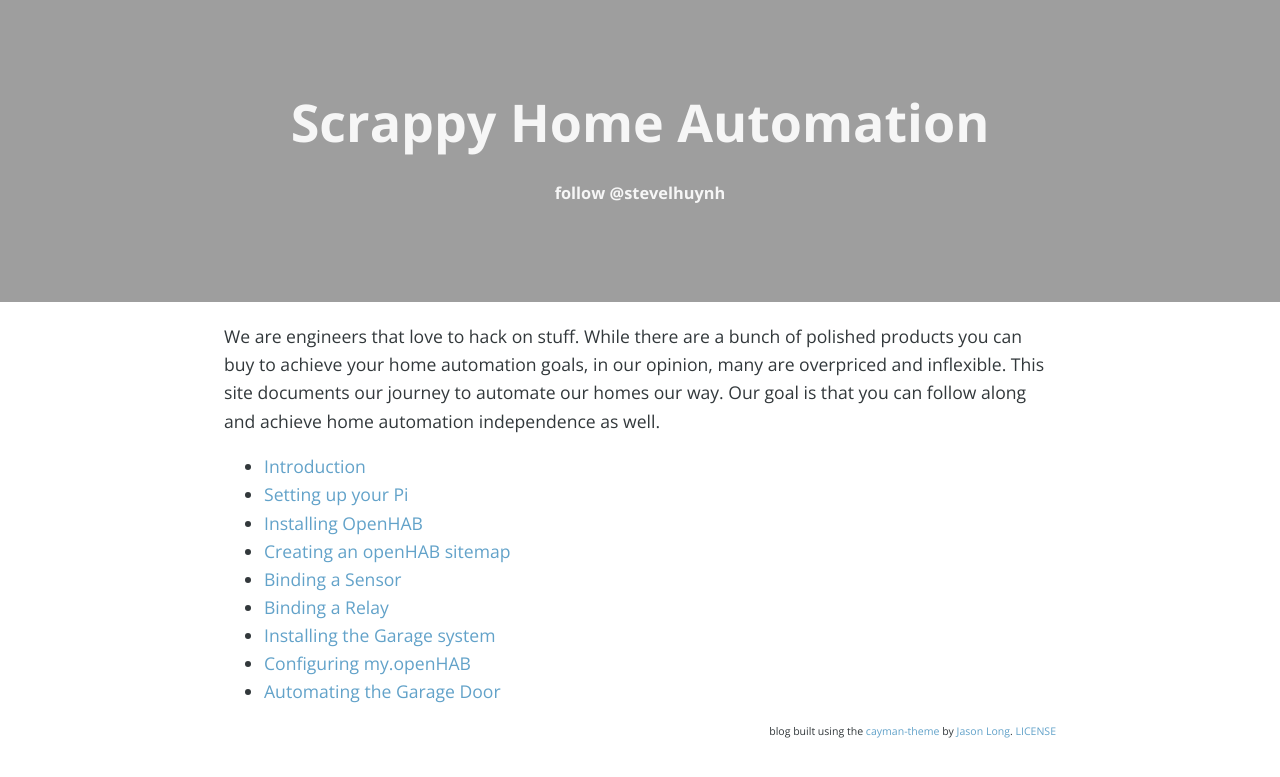
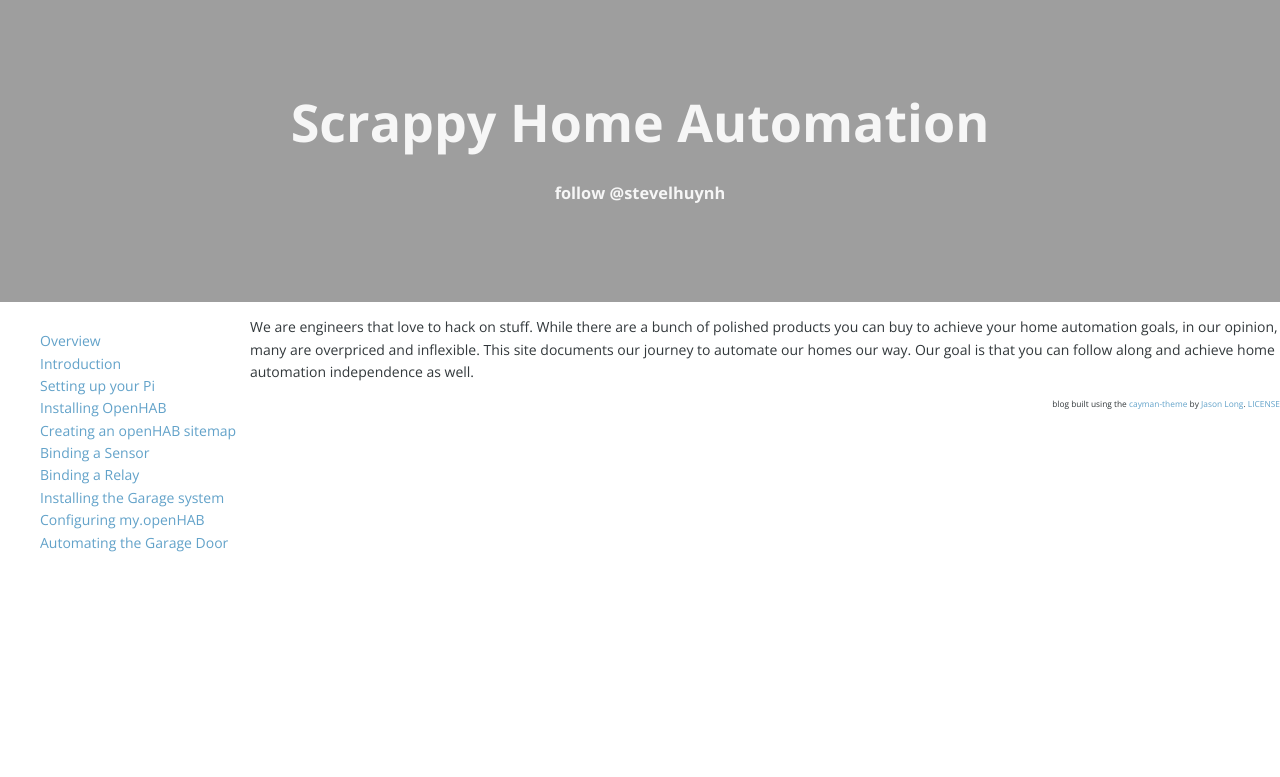
Before and after one commit to Kurlan/scrappy-home-automation, a Jekyll site: the page built from index.md, in a window 1280 px wide. Shown: the top 777 px of the page. Built offline with Jekyll 4.4.1, drawn with Linux system fonts in a browser that asks for light colours; nearby versions of some CDN libraries; comment, search, counter and statistics services are not loaded.

Commit message:
Adding links to each post on the side

```diff
--- a/_includes/head.html
+++ b/_includes/head.html
@@ -6,17 +6,31 @@
   <link rel="canonical" href="{{ page.url | replace:'index.html','' | prepend: site.baseurl | prepend: site.url }}">
   <link rel="stylesheet" href="{{ site.url }}/stylesheets/sharing-popup.css">
   <link rel="stylesheet" href="https://maxcdn.bootstrapcdn.com/font-awesome/4.5.0/css/font-awesome.min.css">
-  <link rel="alternate" type="application/rss+xml" title="{{ site.title }}" href="{{ "/feed.xml" | prepend: site.baseurl | prepend: site.url }}">
+  <link rel="stylesheet" href="https://ajax.googleapis.com/ajax/libs/jquery/1.11.2/jquery.min.js">
+  </script>
+  <!--<link rel="stylesheet" href="https://maxcdn.bootstrapcdn.com/bootstrap/3.3.7/css/bootstrap.min.css">-->
+  </script>
+  <!--<link rel="stylesheet" href="https://maxcdn.bootstrapcdn.com/bootstrap/3.3.7/js/bootstrap.min.js">-->
+  </script>
+  <link rel="alternate" type="application/rss+xml" title="{{ site.title }}" href="{{ " /feed.xml
+    " | prepend: site.baseurl | prepend: site.url }}">
   <meta name="description" content="{% if page.excerpt %}{{ page.excerpt | strip_html | strip_newlines | truncate: 160 }}{% else %}{{ site.description }}{% endif %}">
 
   <title>{% if page.title %}{{ page.title }}{% else %}{{ site.title }}{% endif %}</title>
 
   {% if site.google_analytics %}
   <script>
-  (function(i,s,o,g,r,a,m){i['GoogleAnalyticsObject']=r;i[r]=i[r]||function(){
-  (i[r].q=i[r].q||[]).push(arguments)},i[r].l=1*new Date();a=s.createElement(o),
-  m=s.getElementsByTagName(o)[0];a.async=1;a.src=g;m.parentNode.insertBefore(a,m)
-  })(window,document,'script','//www.google-analytics.com/analytics.js','ga');
+    (function (i, s, o, g, r, a, m) {
+      i['GoogleAnalyticsObject'] = r;
+      i[r] = i[r] || function () {
+        (i[r].q = i[r].q || []).push(arguments)
+      }, i[r].l = 1 * new Date();
+      a = s.createElement(o),
+        m = s.ge1tElementsByTagName(o)[0];
+      a.async = 1;
+      a.src = g;
+      m.parentNode.insertBefore(a, m)
+    })(window, document, 'script', '//www.google-analytics.com/analytics.js', 'ga');
 
     ga('create', '{{ site.google_analytics }}', 'auto');
     ga('send', 'pageview');
--- /dev/null
+++ b/_includes/sidebar.html
@@ -0,0 +1,15 @@
+<div class="container-fluid">
+  <div class="row">
+    <div class="col-xs-12">
+      <ul class="nav nav-sidebar">
+        <li class="active"><a href="#">Overview <span class="sr-only">(current)</span></a></li>
+
+        {% for post in site.posts reversed %}
+        <li>
+            <a href="{{ post.url | prepend: site.baseurl }}">{{ post.title }}</a>
+        </li>
+        {% endfor %}
+      </ul>
+    </div>
+  </div>
+</div>
--- a/_layouts/default.html
+++ b/_layouts/default.html
@@ -3,18 +3,17 @@
 
 {% include head.html %}
 
-  <body>
-
+<body class="container-fluid">
   {% include header.html %}
-
-    <section class="main-content">
-      <div class="wrapper">
-        {{ content }}
+  <div class="row">
+    <div class="sidebar">
+      {% include sidebar.html %}
+    </div>
+    <div class="main">
+      {{ content }} {% include footer.html %}
     </div>
   </div>
-
-    {% include footer.html %}
-
+</body>
 
 </body>
 
--- a/_layouts/page.html
+++ b/_layouts/page.html
@@ -1,7 +1,6 @@
 ---
 layout: default
 ---
-<article class="post">
 
   <header class="post-header">
     <h1 class="post-title">{{ page.title }}</h1>
--- a/index.md
+++ b/index.md
@@ -5,13 +5,5 @@ layout: default
 
 We are engineers that love to hack on stuff.  While there are a bunch of polished products you can buy to achieve your home automation goals, in our opinion, many are overpriced and inflexible.  This site documents our journey to automate our homes our way.  Our goal is that you can follow along and achieve home automation independence as well.
 
- <ul>
-   {% for post in site.posts reversed %}
-     <li>
-       <a href="{{ post.url | prepend: site.baseurl }}">{{ post.title }}</a>
-     </li>
-   {% endfor %}
- </ul>
-
 {% include analytics.html %}
 {% include disqus.html %}
--- a/stylesheets/stylesheet.css
+++ b/stylesheets/stylesheet.css
@@ -1,3 +1,8 @@
+
+
+
+
+
 * {
   box-sizing: border-box; }
 
@@ -108,6 +113,16 @@ a:hover {
     text-shadow: 0 0 8px rgba(255, 255, 255, 0.7);
     transition: 0.3s;
     text-decoration: none;
+}
+
+ul.nav.nav-sidebar li {
+  list-style: none;
+}
+
+.nav-sidebar {
+  float: left;
+  width: 250px;
+  min-height: 100%;
 }
 
 @media screen and (min-width: 64em) {
```
Also changed, not shown: _posts/2017-02-05-binding-relay.md (+1 -1 lines). Lines whose indentation alone changed are shown as unchanged.
